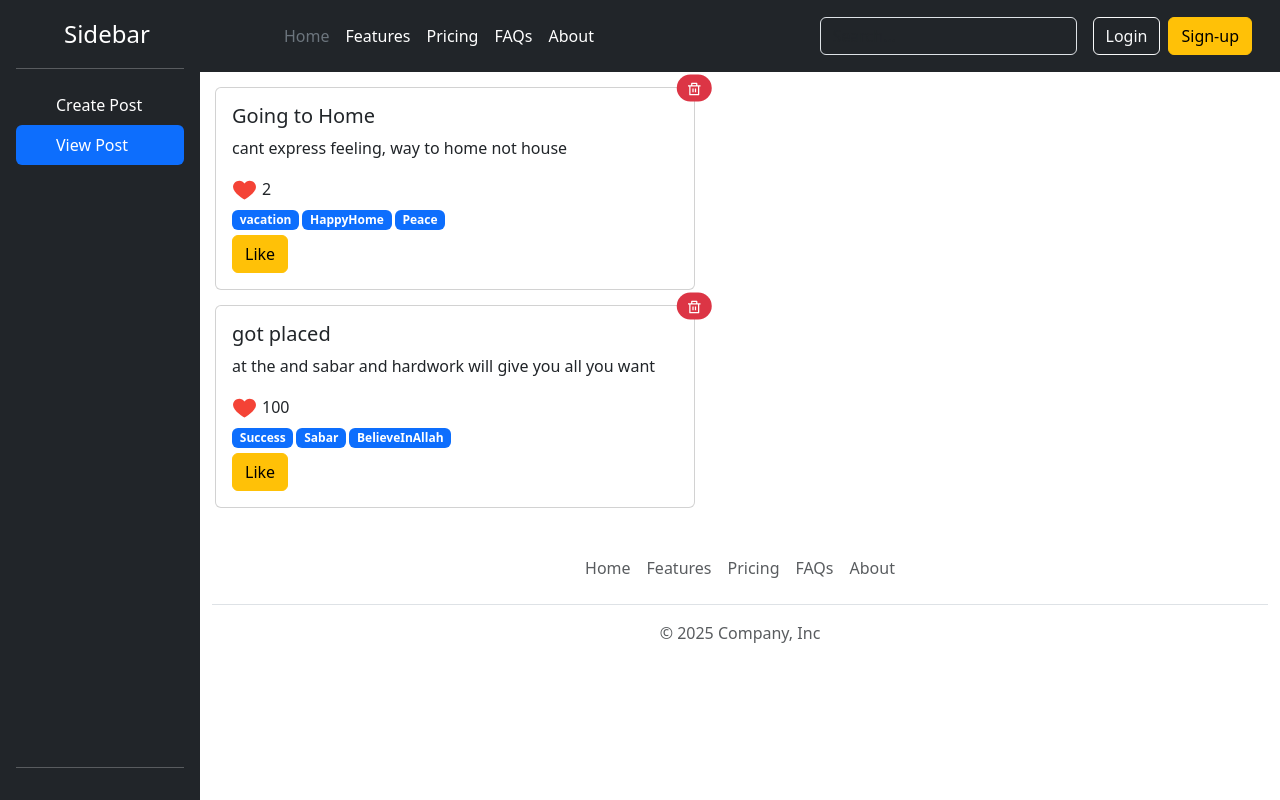
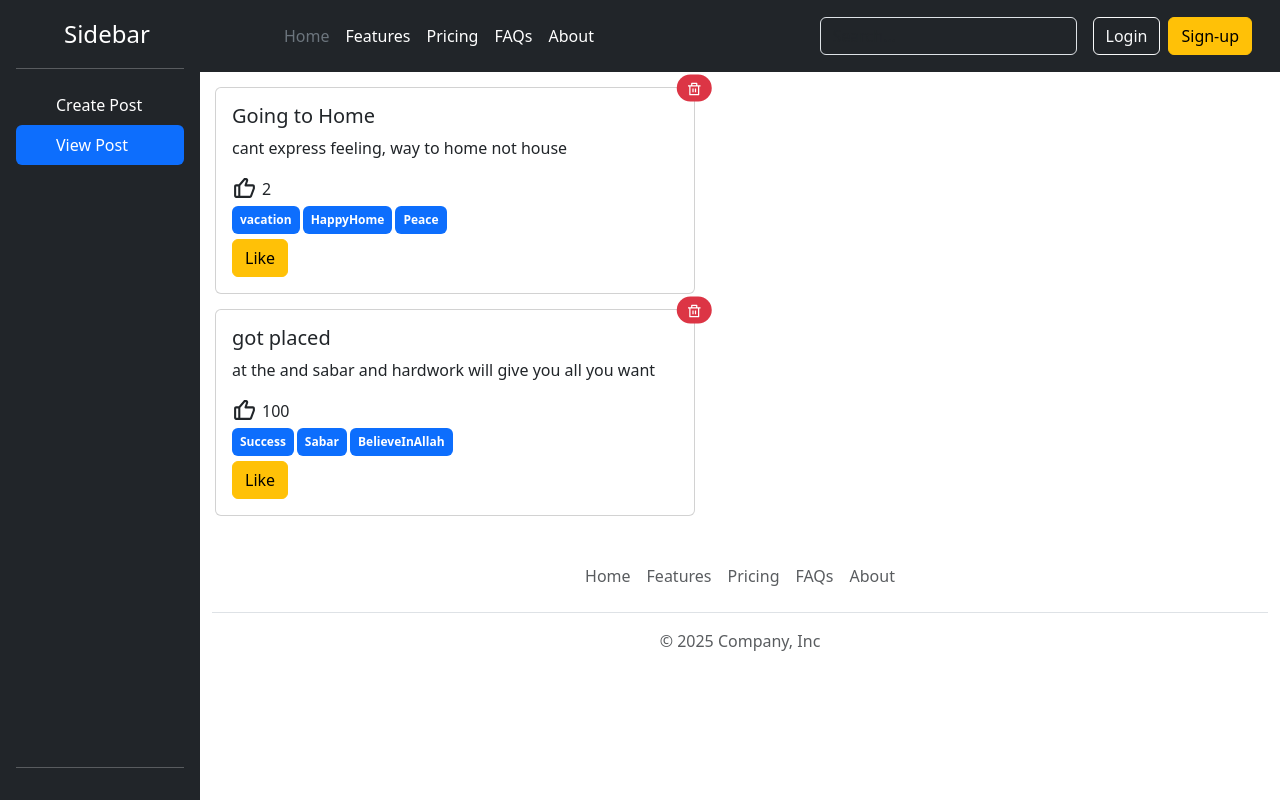
Before and after one commit to faisalkhan-pathan-0100/social-media, a React (Vite) app: page / in a window 1280 px wide. Built offline with nearby package versions, Linux system fonts and the light colour scheme.

Commit message:
like button completely working and reaction(like) count update dynamically

```diff
--- a/src/components/CreatePost.jsx
+++ b/src/components/CreatePost.jsx
@@ -3,13 +3,14 @@ import { AllPostList } from "../store/post-list-store";
 
 const CreatePost = () => {
   const postContext = useContext(AllPostList);
+
   const [post, setPost] = useState({
     id: 10,
     title: "",
     description: "",
-    reaction: 20,
+    reaction: "",
     tags: [],
-    userId: 10,
+    userId: "",
   });
   const postSubmitHandler = (e) => {
     e.preventDefault();
@@ -59,6 +60,28 @@ const CreatePost = () => {
             onChange={(e) => setPost({ ...post, tags: e.target.value })}
           />
         </div>
+        <div className="mb-3">
+          <label htmlFor="userId" className="form-label">
+            User Id
+          </label>
+          <input
+            type="text"
+            className="form-control"
+            id="userId"
+            onChange={(e) => setPost({ ...post, userId: e.target.value })}
+          />
+        </div>
+        <div className="mb-3">
+          <label htmlFor="reaction" className="form-label">
+            Recation
+          </label>
+          <input
+            type="text"
+            className="form-control"
+            id="reaction"
+            onChange={(e) => setPost({ ...post, reaction: e.target.value })}
+          />
+        </div>
         <div className="mb-3 form-check"></div>
         <button
           type="submit"
--- a/src/components/Post.jsx
+++ b/src/components/Post.jsx
@@ -1,12 +1,27 @@
-import { useContext } from "react";
+import { useContext, useState } from "react";
 import { FcLike } from "react-icons/fc";
 import { RiDeleteBinLine } from "react-icons/ri";
 import { AllPostList } from "../store/post-list-store";
+import { BiLike, BiSolidLike } from "react-icons/bi";
+
 const Post = ({ post }) => {
   const context = useContext(AllPostList);
-  console.log(context);
+  const [like, setLike] = useState(false);
+  let [reaction, setReaction] = useState(post.reaction);
+  console.log(reaction);
+
   const deletePostHandler = () => {
     context.deletepost(post.id);
+  };
+
+  const likeHandler = () => {
+    if (like === false) {
+      setLike(true);
+      setReaction((prev) => prev + 1);
+    } else if (like === true) {
+      setLike(false);
+      setReaction((prev) => prev - 1);
+    }
   };
   return (
     <div className="card" style={{ width: "30rem", margin: "15px" }}>
@@ -22,20 +37,44 @@ const Post = ({ post }) => {
         </h5>
         <p className="card-text">{post.description}</p>
         <span>
-          <FcLike
+          {/* <FcLike
             style={{
               fontSize: "25px",
               marginBottom: "5px",
               marginRight: "5px",
             }}
-          />
-          {post.reaction} <br></br>
+          /> */}
+          {like === true ? (
+            <BiSolidLike
+              style={{
+                fontSize: "25px",
+                marginBottom: "5px",
+                marginRight: "5px",
+                color: "red",
+              }}
+              onClick={likeHandler}
+            />
+          ) : (
+            <BiLike
+              style={{
+                fontSize: "25px",
+                marginBottom: "5px",
+                marginRight: "5px",
+              }}
+              onClick={likeHandler}
+            />
+          )}
+          {reaction} <br></br>
           {post.tags.map((tag) => (
-            <span className="badge text-bg-primary tag">{tag}</span>
+            <span className="badge text-bg-primary tag p-2">{tag}</span>
           ))}
         </span>
         <br></br>
-        <button type="button" className="btn btn-warning ">
+        <button
+          type="button"
+          className="btn btn-warning "
+          onClick={likeHandler}
+        >
           Like
         </button>
       </div>
```
